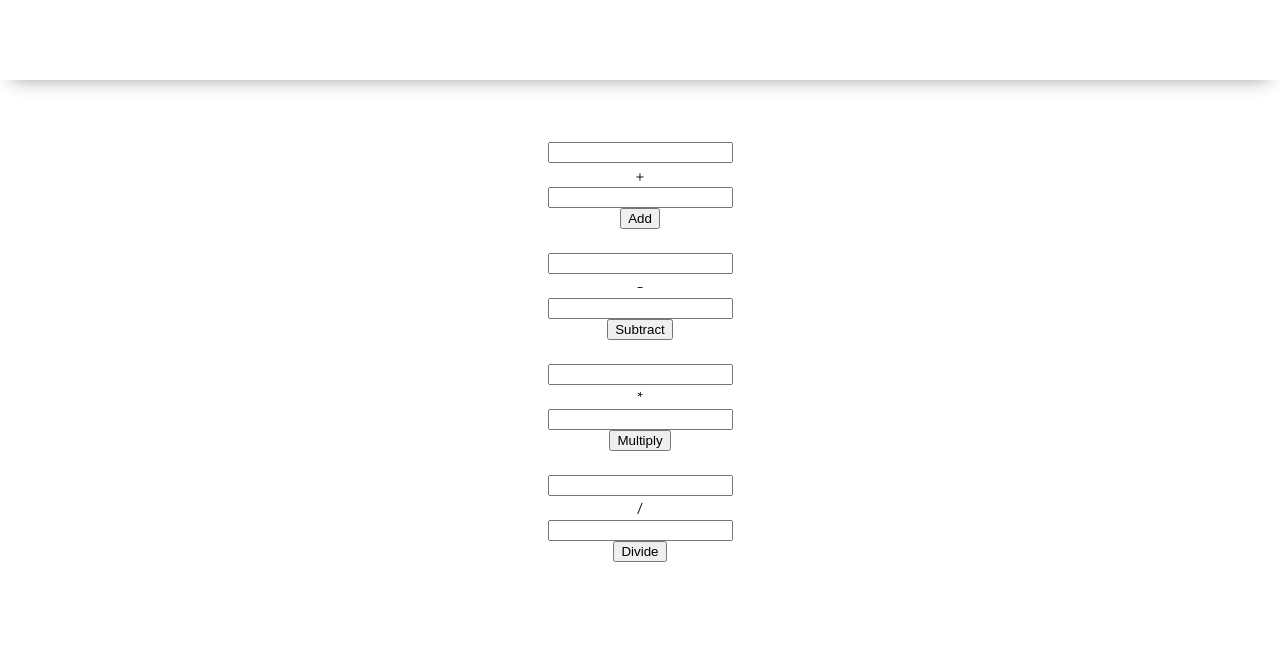
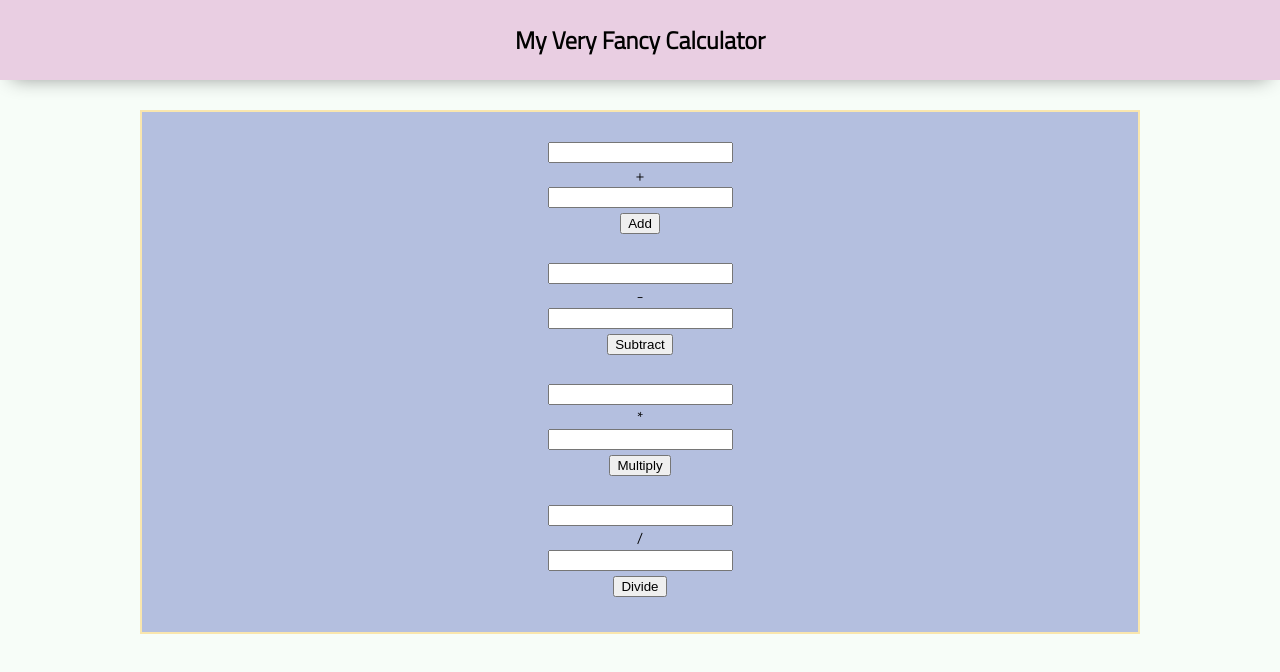
Before and after one commit to katrinkajb/Nov-lab-03b-calculator, a plain HTML site: page index.html in a window 1280 px wide. Drawn offline with Linux system fonts and the light colour scheme.

Commit message:
styling changes

```diff
--- a/index.html
+++ b/index.html
@@ -14,6 +14,7 @@
 
 <body>
     <header>
+        My Very Fancy Calculator
     </header>
     <main>
         <section class="main-section">
--- a/styles/style.css
+++ b/styles/style.css
@@ -1,10 +1,10 @@
 
 body {
-    --color1: #ffffff;
+    /* --color1: #ffffff;
     --color2: #ffffff;
     --color3: #ffffff;
     --color4: #ffffff;
-    --color5: #ffffff;
+    --color5: #ffffff; */
 
     /* https://coolors.co/generate and click export -> scss to get the colors to copy and paste below*/
     /* --color1: hsla(349, 69%, 76%, 1);
@@ -13,11 +13,11 @@ body {
     --color4: hsla(187, 41%, 94%, 1);
     --color5: hsla(170, 28%, 95%, 1); */
 
-    /* --color1: hsla(45, 86%, 83%, 1);
+    --color1: hsla(45, 86%, 83%, 1);
     --color2: hsla(135, 65%, 98%, 1);
     --color3: hsla(315, 37%, 86%, 1);
     --color4: hsla(45, 73%, 98%, 1);
-    --color5: hsla(224, 40%, 79%, 1); */
+    --color5: hsla(224, 40%, 79%, 1);
 
     --header-height: 80px;
     --shadow: 0px 10px 20px -12px rgba(0,0,0,0.45);
@@ -51,12 +51,19 @@ section {
     border: solid 2px var(--color1);
 }
 
+button {
+    margin: 5px;
+}
+
 header {
     display: flex;
-    justify-content: flex-end;
+    justify-content: center;
+    align-items: center;
     background-color: var(--color3);
     height: var(--header-height);
     box-shadow: var(--shadow);
+    font-size: x-large;
+    font-weight: 900;
 }
 
 footer {
```
